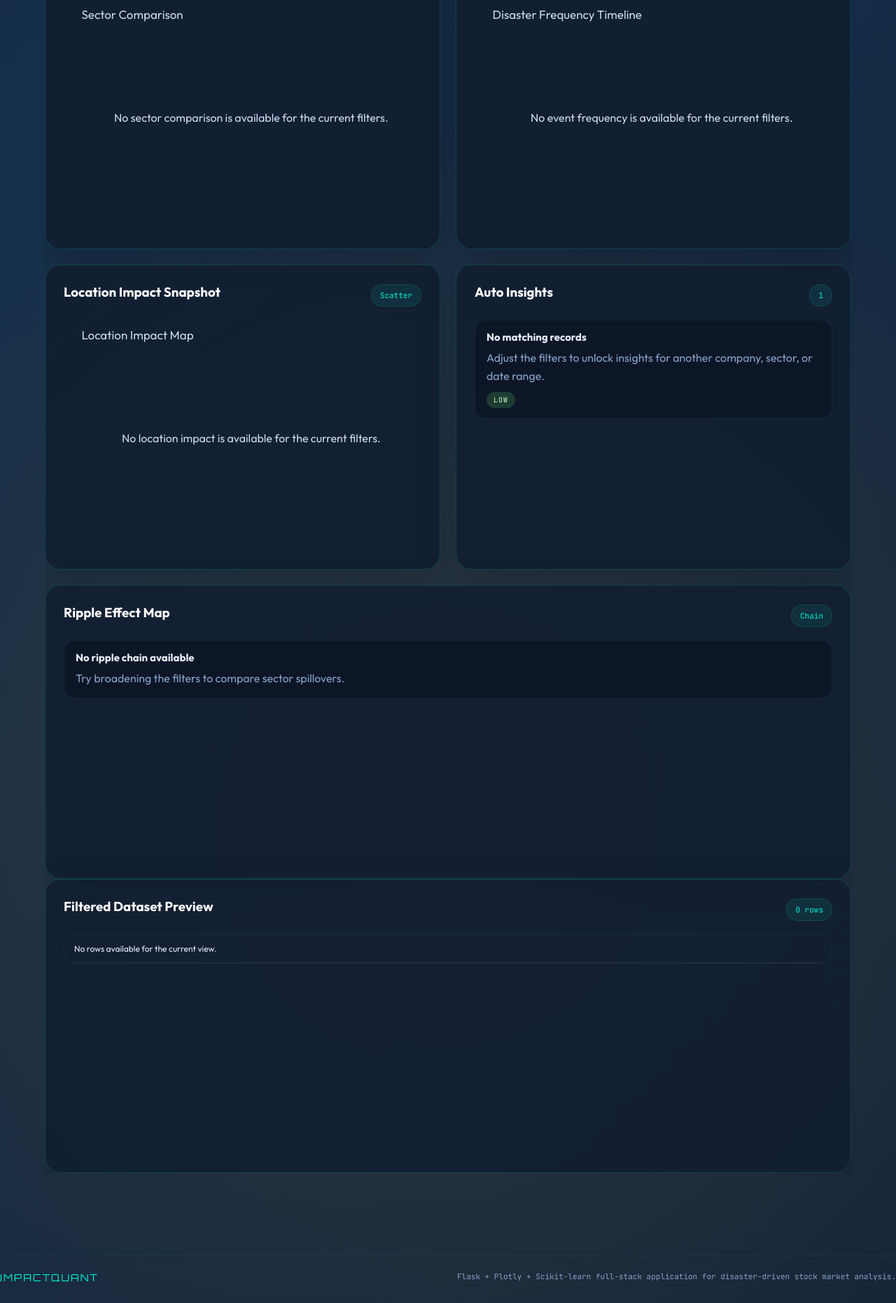
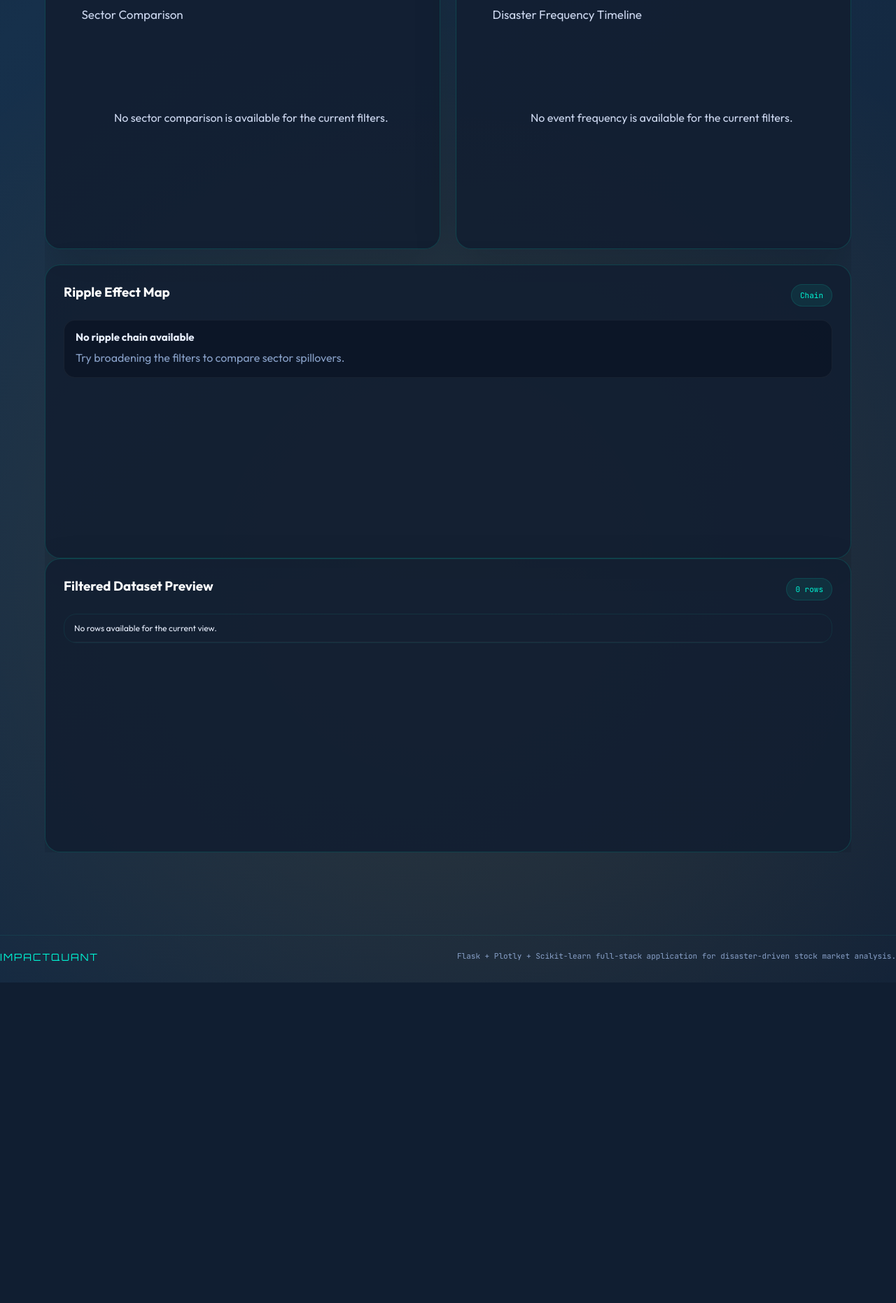
Before and after one commit to ShradhaMagar12/ImpactQuant_01, a Flask app: page /analyze in a window 1280 px wide. Shown: the part 1839-3701 px from the top of the page at 70% size. After the commit the page ends 3243 px from the top, so only its background shows below. Run offline with Flask 3, Linux system fonts and the light colour scheme; some libraries are stand-ins or nearby versions.

Commit message:
Changed dashboard.js and dashboard.html

```diff
--- a/static/js/dashboard.js
+++ b/static/js/dashboard.js
@@ -19,7 +19,6 @@ window.addEventListener("load", async () => {
     ImpactQuant.renderPlot("dashboard-bar", analysisPayload.figures.bar);
     ImpactQuant.renderPlot("dashboard-sector", analysisPayload.figures.sector);
     ImpactQuant.renderPlot("dashboard-frequency", analysisPayload.figures.frequency);
-    ImpactQuant.renderPlot("dashboard-location", analysisPayload.figures.location);
 
     const summaryCards = [
       {
@@ -45,9 +44,7 @@ window.addEventListener("load", async () => {
       .join("");
 
     ImpactQuant.renderTable("dashboard-sector-table", analysisPayload.sector_summary.slice(0, 8));
-    ImpactQuant.renderInsights("dashboard-insights", insightsPayload.insights);
     ImpactQuant.renderRipple("dashboard-ripple", insightsPayload.ripple_effects);
-    ImpactQuant.$("dashboard-insight-count").textContent = `${insightsPayload.insights.length}`;
 
     ImpactQuant.renderTable("dashboard-table", dataPayload.rows.slice(0, 12));
     ImpactQuant.$("dashboard-table-count").textContent = `${dataPayload.summary.records} rows`;
--- a/templates/dashboard.html
+++ b/templates/dashboard.html
@@ -43,15 +43,6 @@
     <div class="plot-card"><div class="card-head"><h3>Disaster Frequency Timeline</h3><span>Timeline</span></div><div id="dashboard-frequency" class="plot-box"></div></div>
   </div>
 
-  <div class="plot-grid two">
-    <div class="plot-card"><div class="card-head"><h3>Location Impact Snapshot</h3><span>Scatter</span></div><div id="dashboard-location" class="plot-box"></div></div>
-    <div class="insight-card">
-      <div class="card-head"><h3>Auto Insights</h3><span id="dashboard-insight-count">0</span></div>
-      <div id="dashboard-insights" class="stack-list"></div>
-    </div>
-  </div>
-
-  <!-- Moved Ripple Effect Map here and removed Power BI -->
   <div class="plot-grid">
     <div class="insight-card">
       <div class="card-head"><h3>Ripple Effect Map</h3><span>Chain</span></div>
```
